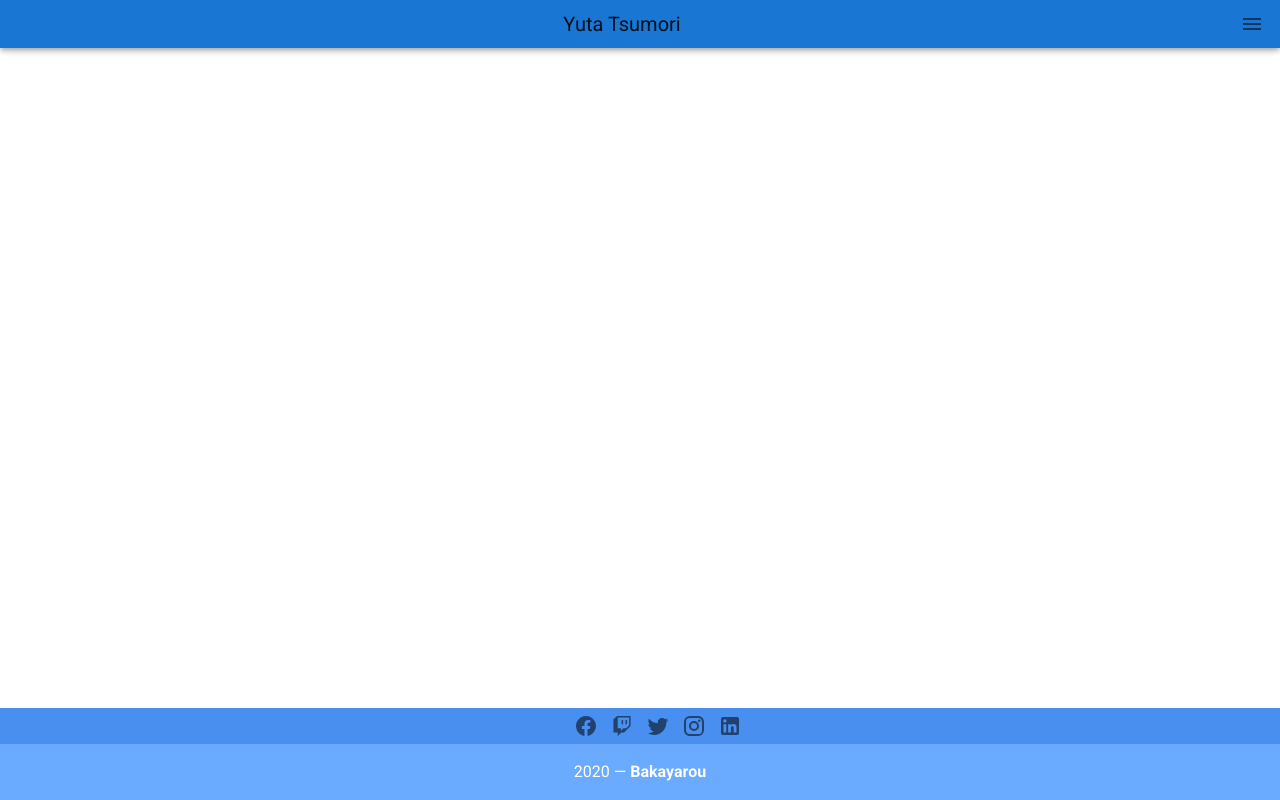
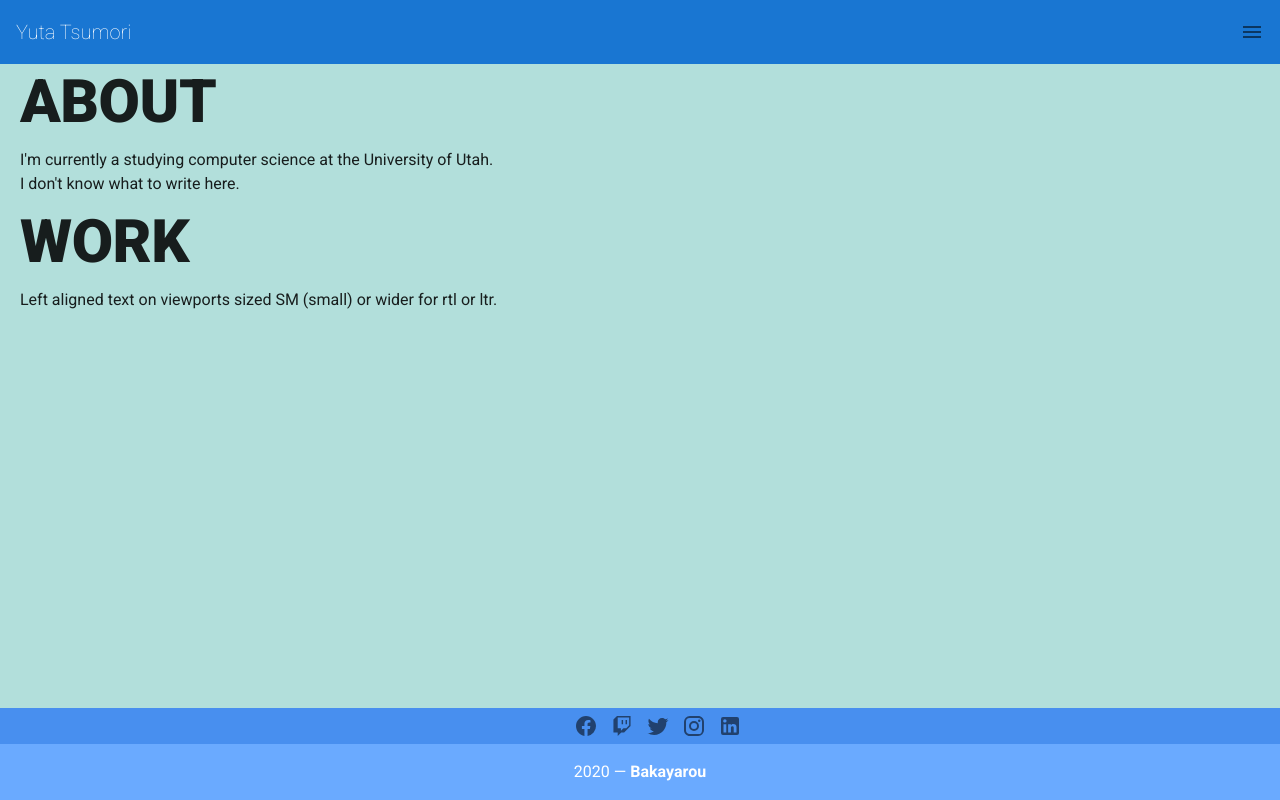
Before and after one commit to ytsumori9959/PersonalWebsite, a Vue app: page / in a window 1280 px wide. Built offline with nearby package versions, Linux system fonts and the light colour scheme.

Commit message:
Create spacing between components

```diff
--- a/src/App.vue
+++ b/src/App.vue
@@ -2,9 +2,9 @@
   <v-app>
     <FixedHeader />
 
-    <v-content>
-      <About />
-      <Work />
+    <v-content class="teal lighten-4">
+      <About class="mx-5 my-2" />
+      <Work class="mx-5 my-2" />
     </v-content>
     <Footer />
   </v-app>
--- a/src/components/About.vue
+++ b/src/components/About.vue
@@ -1,5 +1,11 @@
 <template>
-  <v-img></v-img>
+  <div>
+    <p class="display-3 text-sm-left font-weight-black">ABOUT</p>
+    <p class="text-sm-left">
+      I'm currently a studying computer science at the University of Utah.
+      <br />I don't know what to write here.
+    </p>
+  </div>
 </template>
 
 <script>
--- a/src/components/FixedHeader.vue
+++ b/src/components/FixedHeader.vue
@@ -1,9 +1,8 @@
 <template>
-  <v-app-bar dense absolute color="primary">
+  <v-app-bar app flat absolute color="primary">
+    <v-toolbar-title class="white--text text-center font-weight-thin">Yuta Tsumori</v-toolbar-title>
     <v-spacer />
-    <v-toolbar-title>Yuta Tsumori</v-toolbar-title>
-    <v-spacer />
-    <v-menu transition="slide-y-transition" bottom>
+    <v-menu transition="slide-y-transition">
       <template v-slot:activator="{ on }">
         <v-app-bar-nav-icon v-on="on" />
       </template>
--- a/src/components/Work.vue
+++ b/src/components/Work.vue
@@ -1,5 +1,8 @@
 <template>
-  <v-img></v-img>
+  <div>
+    <p class="display-3 text-sm-left font-weight-black">WORK</p>
+    <p class="text-sm-left">Left aligned text on viewports sized SM (small) or wider for rtl or ltr.</p>
+  </div>
 </template>
 
 <script>
```
